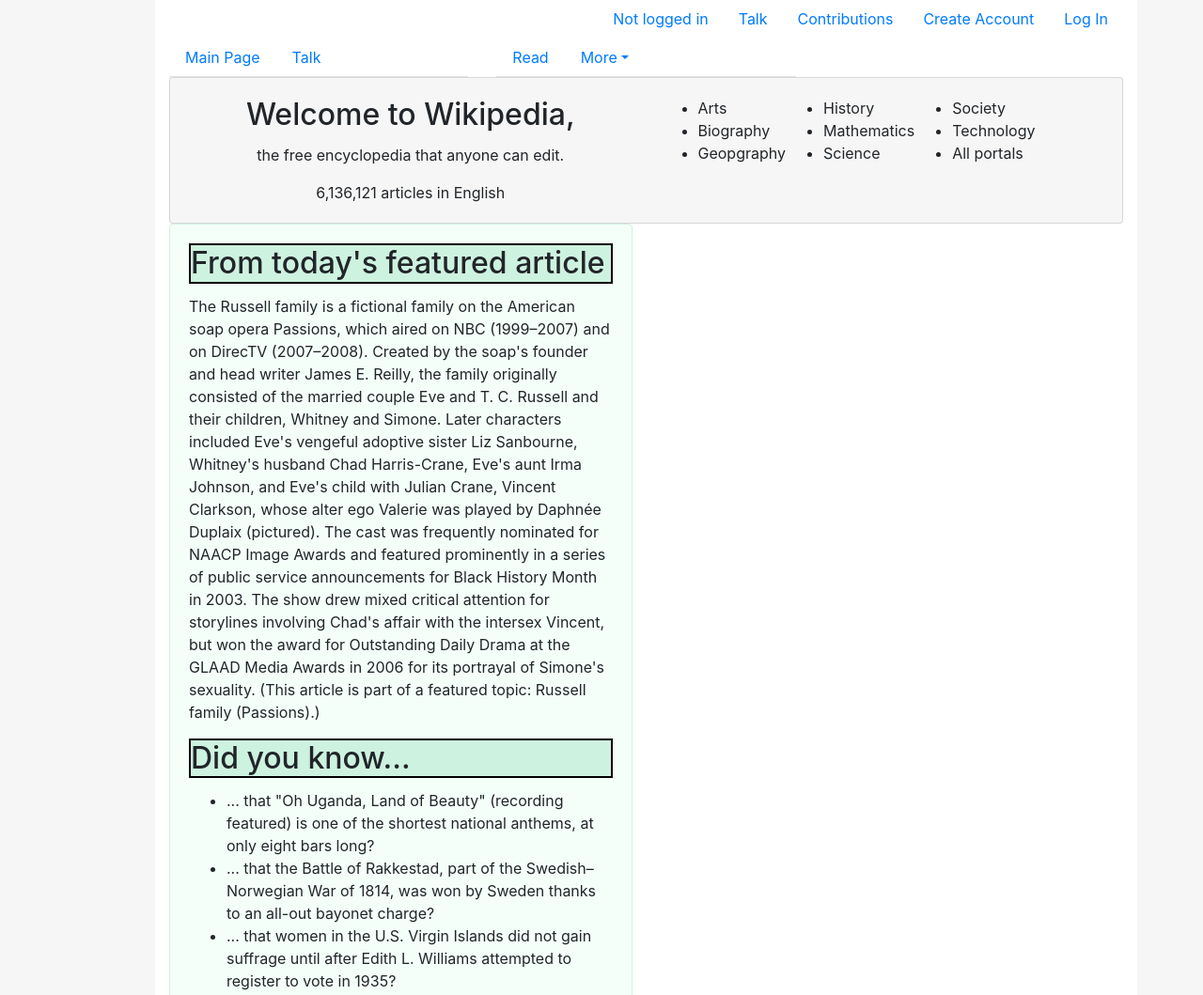
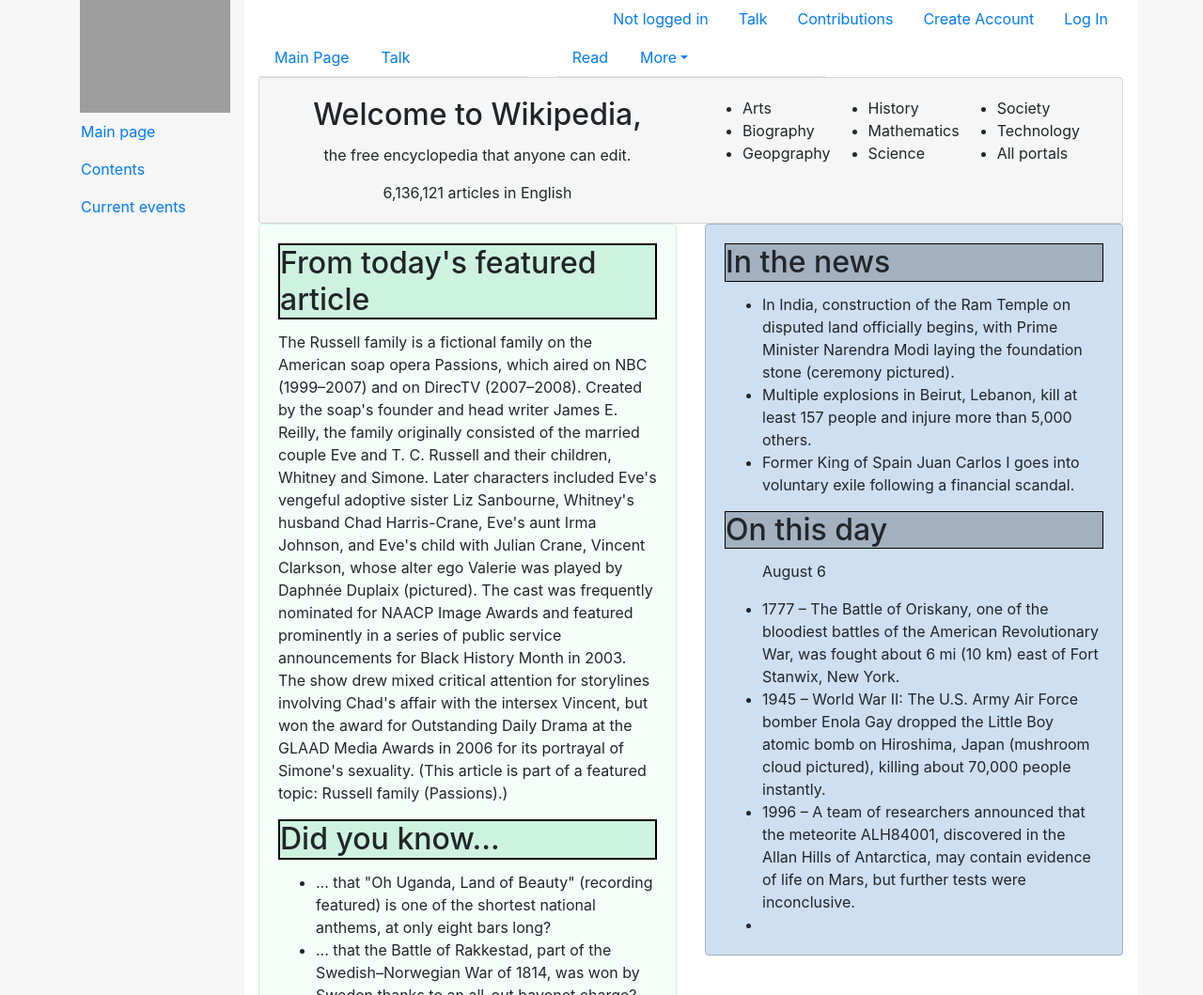
Before and after one commit to StollerSystem/wiki_homepage, a plain HTML site: page index.html in a window 1280 px wide. Shown: the top 1059 px of the page at 94% size. Drawn offline with Linux system fonts and the light colour scheme; grey boxes are pictures that could not be loaded.

Commit message:
start to build out sidebar
Co-authored-by Vanessa Stewart <vstewart1213@gmail.com>

```diff
--- a/css/styles.css
+++ b/css/styles.css
@@ -28,3 +28,30 @@
   background-color:  #cef2e0;
   border: 2px black solid;
 }
+
+.blue {
+  background-color: #cedff2;
+  border: 1px solid  #a3b0bf;
+}
+
+.blue h2 {
+  background-color:  #a3b0bf;
+  border: 1px black solid;
+}
+
+#sidebar img {
+  margin auto;
+  width: 100%;
+}
+
+p {
+  text-align: left;
+}
+
+#welcome p {
+  text-align: center;
+}
+
+#sidebar ul {
+  /* float: right; */
+}
--- a/index.html
+++ b/index.html
@@ -10,11 +10,27 @@
 <body>
   <div class="container">
     <div class="row">
-      <div class ="col-1" id="sidebar">
-        <!-- SIDEBAR -->
+      <!-- SIDEBAR -->
+      <div class ="col-2" id="sidebar">
+        <img src="https://en.wikipedia.org/static/images/project-logos/enwiki.png">
+        <!-- <h2>Wikipedia</h2>
+        <p>The Free Encyclopedia</p> -->
+        <div class="row">
+          <ul class="nav flex-column">
+            <li class="nav-item">
+              <a class="nav-link" href="#">Main page</a>
+            </li>
+            <li class="nav-item">
+              <a class="nav-link" href="#">Contents</a>
+            </li>
+            <li class="nav-item">
+              <a class="nav-link" href="#">Current events</a>
+            </li>
+          </ul>
+        </div>
       </div>
       <!-- MAIN -->
-      <div class="col-11" id="main">
+      <div class="col-10" id="main">
         <!-- Nav1 -->
         <ul class="nav justify-content-end">
           <li class="nav-item">
@@ -113,8 +129,26 @@
               </div>
             </div>
           </div>
-          <div class="col-6 blue">
-
+          <div class="col-6">
+            <div class="card blue">
+              <div class="card-body">
+                <h2 class="card-title">In the news</h2>
+                  <ul class="card-text">
+                    <li>In India, construction of the Ram Temple on disputed land officially begins, with Prime Minister Narendra Modi laying the foundation stone (ceremony pictured).</li>
+                    <li>Multiple explosions in Beirut, Lebanon, kill at least 157 people and injure more than 5,000 others.</li>
+                    <li>Former King of Spain Juan Carlos I goes into voluntary exile following a financial scandal.</li>
+                  </ul>
+                <h2 class="card-title">On this day</h2>
+                  <ul class="card-text">
+                    <p>August 6</p>
+                    <li>1777 – The Battle of Oriskany, one of the bloodiest battles of the American Revolutionary War, was fought about 6 mi (10 km) east of Fort Stanwix, New York.</li>
+                    <li>1945 – World War II: The U.S. Army Air Force bomber Enola Gay dropped the Little Boy atomic bomb on Hiroshima, Japan (mushroom cloud pictured), killing about 70,000 people instantly.</li>
+                    <li>1996 – A team of researchers announced that the meteorite ALH84001, discovered in the Allan Hills of Antarctica, may contain evidence of life on Mars, but further tests were inconclusive.</li>
+                    <li></li>
+                  </ul>
+                </h2>
+              </div>
+            </div>
           </div>
         </div>
       </div>
```
